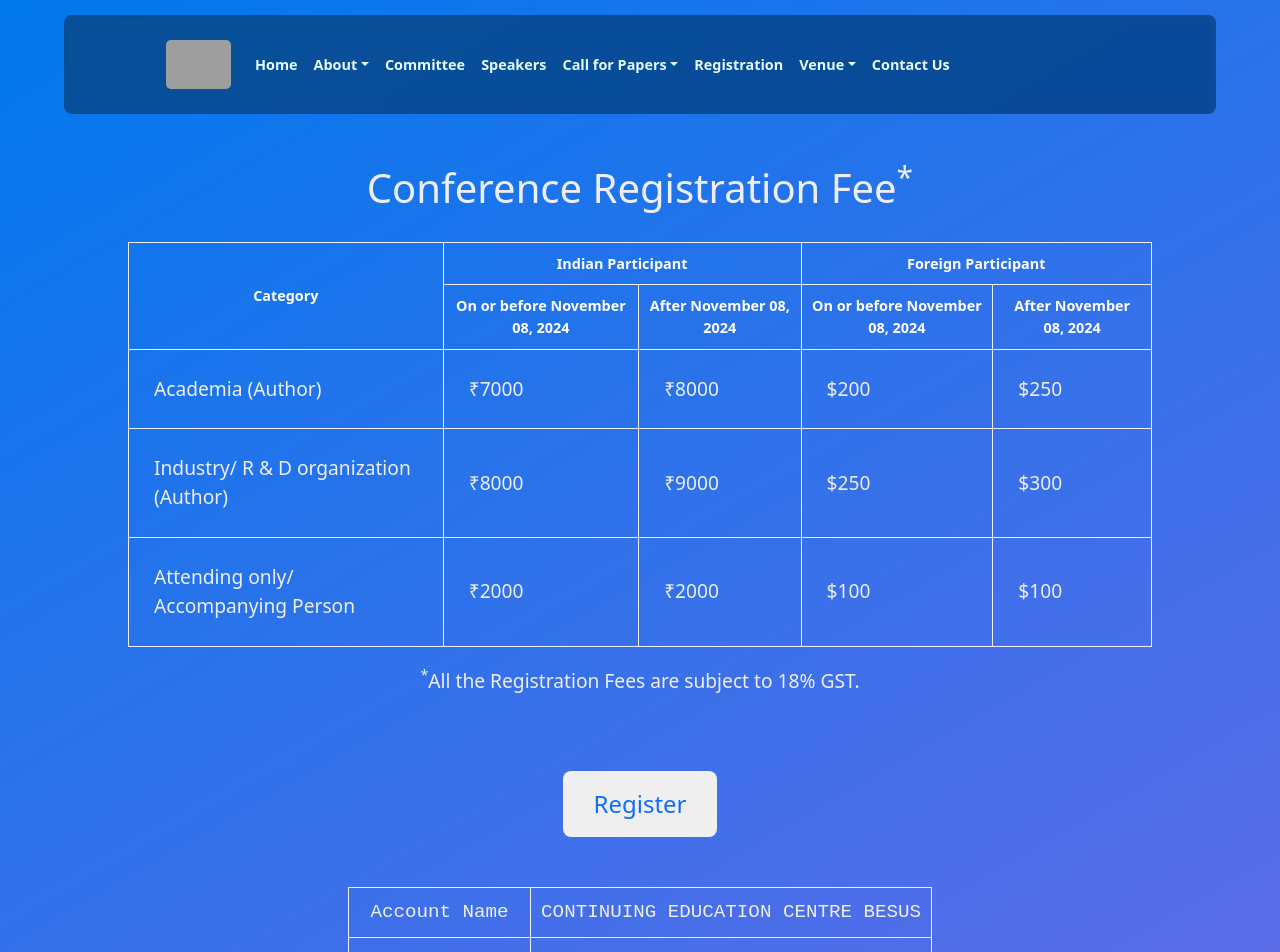
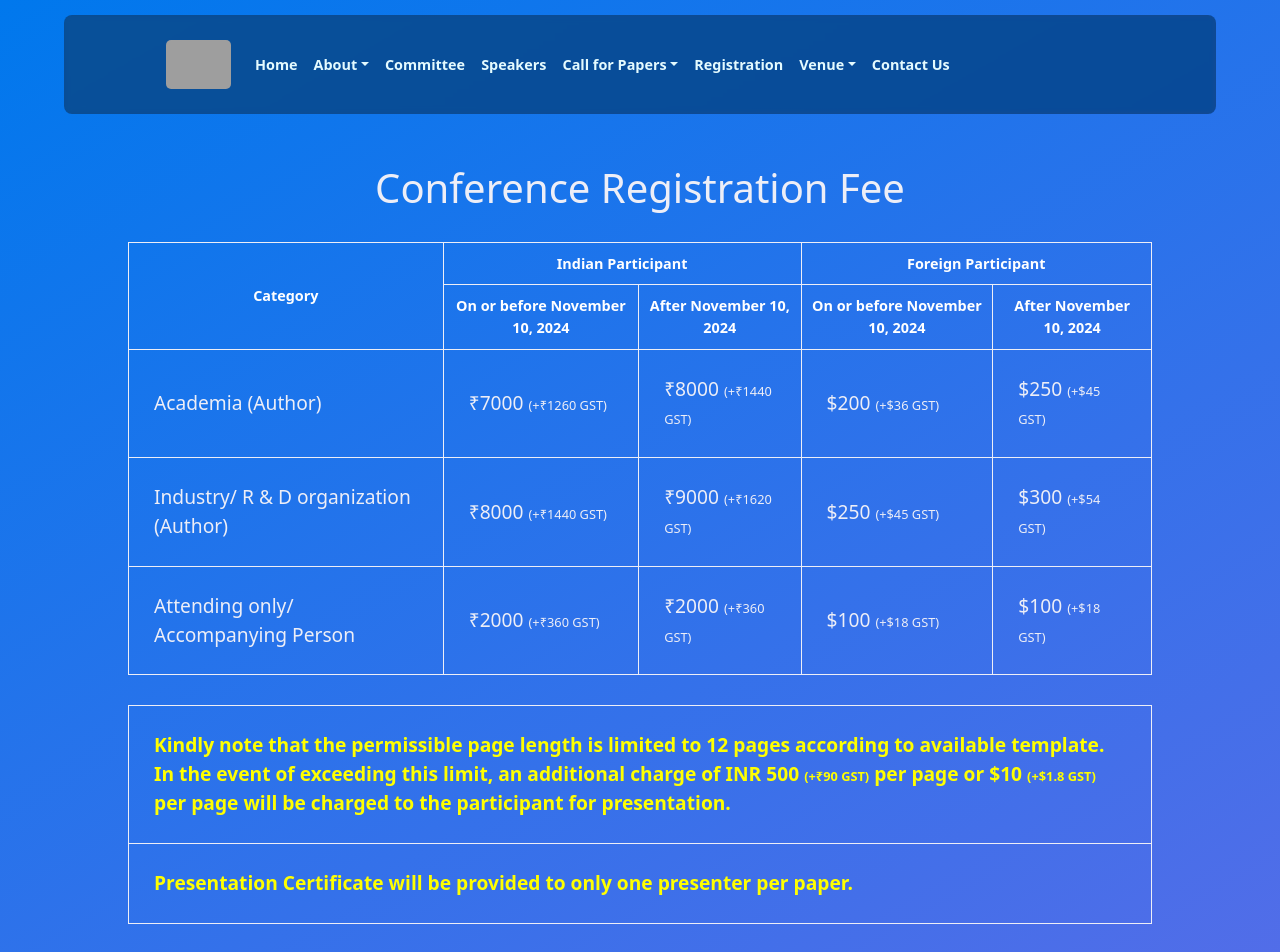
Before and after one commit to techlism/ICISS-2024-Website, a React (Create React App) app: page /register in a window 1280 px wide. Shown: the top 952 px of the page. Built offline with nearby package versions, Linux system fonts and the light colour scheme; grey boxes are pictures that could not be loaded; a web font is replaced by a local one.

Commit message:
added some notes and updated timelines

```diff
--- a/src/components/pages/RegistrationPage.jsx
+++ b/src/components/pages/RegistrationPage.jsx
@@ -1,55 +1,43 @@
-import Pricing from '../ui/Pricing';
-import styling from './HomePage.module.css';
-import {useLocation} from 'react-router-dom';
-const RegistrationPage = ()=>{
+import Pricing from "../ui/Pricing";
+import styling from "./HomePage.module.css";
+import { useLocation } from "react-router-dom";
+const RegistrationPage = () => {
 	useLocation();
-    return(
+	return (
 		<>
-        <h2 className={styling.subheading}>Conference Registration Fee<sup>*</sup></h2>
-        <Pricing/>
-        {/* <p style={
-            {
-                color:'#EDEEF7',
-                fontWeight:'500',
-                fontSize:'3.5rem',
-                textAlign:'center',
-                height:'32vh'
-            }
-        }>To be updated later.</p> */}
-        {/* <p style={{
-            color:'#EDEEF7',
-            fontWeight:'500',
-            maxWidth:'60vw',
-            textAlign:'center',
-            marginLeft:'20vw',
-            marginRight:'20vw',
-            fontSize:'1.2rem'
-        }}>
-            Kindly note that the permissible page length for manuscript submissions is limited to 12 pages. In the event of exceeding this limit, an additional charge of INR 500 per page or $10 per page will apply. The maximum page count with the surcharge is set at 15 pages.
-        </p>       */}
+			<h2 className={styling.subheading}>
+				Conference Registration Fee
+			</h2>
+			<Pricing />
 			<div
-            style={{display:'flex',flexDirection:'column',alignItems:'center'}}
+				style={{
+					display: "flex",
+					flexDirection: "column",
+					alignItems: "center",
+				}}
 			>
 				{/* Code written by Kundan */}
 				<button
 					style={{
-                padding: '15px',
-                paddingLeft: '30px',
-                paddingRight: '30px',
-                borderRadius: '8px',
-                border: 'none',
-                marginTop: '10px',
-                marginBottom: '30px'
+						padding: "15px",
+						paddingLeft: "30px",
+						paddingRight: "30px",
+						borderRadius: "8px",
+						border: "none",
+						marginTop: "10px",
+						marginBottom: "30px",
 					}}
-                type='submit'
+					type="submit"
 				>
 					{/*  */}
-                <a  target='_blank'
+					<a
+						target="_blank"
+						rel="noreferrer"
 						href="https://cmt3.research.microsoft.com/ICISS2024"
 						style={{
-                        textDecoration: 'none',
+							textDecoration: "none",
 							fontWeight: 500,
-                        fontSize: '1.5rem'
+							fontSize: "1.5rem",
 						}}
 					>
 						Register
@@ -57,41 +45,71 @@ const RegistrationPage = ()=>{
 				</button>
 				<div
 					style={{
-                color:'#EDEEF7',
-                fontWeight:'600',
-                fontSize:'1.2rem',
-                textAlign:'center',
-                maxWidth:'60vw',
-                marginLeft:'20vw',
-                marginRight:'20vw',
-                fontFamily: 'monospace, Courier'
+						color: "#EDEEF7",
+						fontWeight: "600",
+						fontSize: "1.2rem",
+						textAlign: "center",
+						maxWidth: "60vw",
+						marginLeft: "20vw",
+						marginRight: "20vw",
+						fontFamily: "monospace, Courier",
 					}}
 				>
-            <table style={{ width: '100%', borderCollapse: 'collapse', marginTop: '20px' }}>
+					<table
+						style={{
+							width: "100%",
+							borderCollapse: "collapse",
+							marginTop: "20px",
+						}}
+					>
 						<tbody>
 							<tr>
-                        <td style={{ border: '1px solid #EDEEF7', padding: '10px' }}>Account Name</td>
-                        <td style={{ border: '1px solid #EDEEF7', padding: '10px' }}>CONTINUING EDUCATION CENTRE BESUS</td>
+								<td style={{ border: "1px solid #EDEEF7", padding: "10px" }}>
+									Account Name
+								</td>
+								<td style={{ border: "1px solid #EDEEF7", padding: "10px" }}>
+									CONTINUING EDUCATION CENTRE BESUS
+								</td>
 							</tr>
 							<tr>
-                        <td style={{ border: '1px solid #EDEEF7', padding: '10px' }}>Bank Name</td>
-                        <td style={{ border: '1px solid #EDEEF7', padding: '10px' }}>PUNJAB NATIONAL BANK</td>
+								<td style={{ border: "1px solid #EDEEF7", padding: "10px" }}>
+									Bank Name
+								</td>
+								<td style={{ border: "1px solid #EDEEF7", padding: "10px" }}>
+									PUNJAB NATIONAL BANK
+								</td>
 							</tr>
 							<tr>
-                        <td style={{ border: '1px solid #EDEEF7', padding: '10px' }}>Branch Name</td>
-                        <td style={{ border: '1px solid #EDEEF7', padding: '10px' }}>BESUS BRANCH</td>
+								<td style={{ border: "1px solid #EDEEF7", padding: "10px" }}>
+									Branch Name
+								</td>
+								<td style={{ border: "1px solid #EDEEF7", padding: "10px" }}>
+									BESUS BRANCH
+								</td>
 							</tr>
 							<tr>
-                        <td style={{ border: '1px solid #EDEEF7', padding: '10px' }}>Account Number</td>
-                        <td style={{ border: '1px solid #EDEEF7', padding: '10px' }}>1532010011963</td>
+								<td style={{ border: "1px solid #EDEEF7", padding: "10px" }}>
+									Account Number
+								</td>
+								<td style={{ border: "1px solid #EDEEF7", padding: "10px" }}>
+									1532010011963
+								</td>
 							</tr>
 							<tr>
-                        <td style={{ border: '1px solid #EDEEF7', padding: '10px' }}>IFSC</td>
-                        <td style={{ border: '1px solid #EDEEF7', padding: '10px' }}>PUNB0153220</td>
+								<td style={{ border: "1px solid #EDEEF7", padding: "10px" }}>
+									IFSC
+								</td>
+								<td style={{ border: "1px solid #EDEEF7", padding: "10px" }}>
+									PUNB0153220
+								</td>
 							</tr>
 							<tr>
-                        <td style={{ border: '1px solid #EDEEF7', padding: '10px' }}>MICR Code</td>
-                        <td style={{ border: '1px solid #EDEEF7', padding: '10px' }}>700024396</td>
+								<td style={{ border: "1px solid #EDEEF7", padding: "10px" }}>
+									MICR Code
+								</td>
+								<td style={{ border: "1px solid #EDEEF7", padding: "10px" }}>
+									700024396
+								</td>
 							</tr>
 						</tbody>
 					</table>
@@ -99,17 +117,19 @@ const RegistrationPage = ()=>{
 			</div>
 			<p
 				style={{
-                color:'#EDEEF7',
-                fontWeight:'500',
-                fontSize:'1.2rem',
-                textAlign:'center',
-                marginTop:'10px'
+					color: "#EDEEF7",
+					fontWeight: "500",
+					fontSize: "1.2rem",
+					textAlign: "center",
+					marginTop: "10px",
 				}}
 			>
-               Last date of author's registration is 8 Nov 2024. After that, an additional fee of ₹1000 for Indian participants and $50 for foreign participants must be paid.
+				Last date of author's registration is 10th Nov 2024. After that, an
+				additional fee of ₹1000 for Indian participants and $50 for foreign
+				participants must be paid.
 			</p>
 		</>
-        )
-}
+	);
+};
 
 export default RegistrationPage;
--- a/src/components/ui/Pricing.jsx
+++ b/src/components/ui/Pricing.jsx
@@ -1,9 +1,9 @@
-import styling from './Pricing.module.css';
+import styling from "./Pricing.module.css";
 
 const Pricing = () => {
 	return (
-        <div className={styling['table-wrapper']}>
-            <div className={styling['table-container']}>
+		<div className={styling["table-wrapper"]}>
+			<div className={styling["table-container"]}>
 				<table className={styling.table}>
 					<tbody>
 						<tr>
@@ -12,45 +12,83 @@ const Pricing = () => {
 							<th colSpan="2">Foreign Participant</th>
 						</tr>
 						<tr>
-                            <th>On or before November 08, 2024</th>
-                            <th>After November 08, 2024</th>
-                            <th>On or before November 08, 2024</th>
-                            <th>After November 08, 2024</th>
+							<th>On or before November 10, 2024</th>
+							<th>After November 10, 2024</th>
+							<th>On or before November 10, 2024</th>
+							<th>After November 10, 2024</th>
 						</tr>
 						<tr>
 							<td>Academia (Author)</td>
-                            <td>₹7000</td>
-                            <td>₹8000</td>
-                            <td>$200</td>
-                            <td>$250</td>
+							<td>
+								₹7000 <span style={{ fontSize: "0.8rem" }}>(+₹1260 GST)</span>
+							</td>
+							<td>
+								₹8000 <span style={{ fontSize: "0.8rem" }}>(+₹1440 GST)</span>
+							</td>
+							<td>
+								$200 <span style={{ fontSize: "0.8rem" }}>(+$36 GST)</span>
+							</td>
+							<td>
+								$250 <span style={{ fontSize: "0.8rem" }}>(+$45 GST)</span>
+							</td>
 						</tr>
 						<tr>
 							<td>Industry/ R & D organization (Author)</td>
-                            <td>₹8000</td>
-                            <td>₹9000</td>
-                            <td>$250</td>
-                            <td>$300</td>
+							<td>
+								₹8000 <span style={{ fontSize: "0.8rem" }}>(+₹1440 GST)</span>
+							</td>
+							<td>
+								₹9000 <span style={{ fontSize: "0.8rem" }}>(+₹1620 GST)</span>
+							</td>
+							<td>
+								$250 <span style={{ fontSize: "0.8rem" }}>(+$45 GST)</span>
+							</td>
+							<td>
+								$300 <span style={{ fontSize: "0.8rem" }}>(+$54 GST)</span>
+							</td>
 						</tr>
 						<tr>
 							<td>Attending only/ Accompanying Person</td>
-                            <td>₹2000</td>
-                            <td>₹2000</td>
-                            <td>$100</td>
-                            <td>$100</td>
+							<td>
+								₹2000 <span style={{ fontSize: "0.8rem" }}>(+₹360 GST)</span>
+							</td>
+							<td>
+								₹2000 <span style={{ fontSize: "0.8rem" }}>(+₹360 GST)</span>
+							</td>
+							<td>
+								$100 <span style={{ fontSize: "0.8rem" }}>(+$18 GST)</span>
+							</td>
+							<td>
+								$100 <span style={{ fontSize: "0.8rem" }}>(+$18 GST)</span>
+							</td>
 						</tr>
 					</tbody>
 				</table>
-                <p
-                    style={{
-                        color: '#EDEEF7',
-                        fontWeight: '500',
-                        fontSize: '1.2rem',
-                        textAlign: 'center',
-                        marginTop: '20px'
-                    }}
-                >
-                    <sup>*</sup>All the Registration Fees are subject to 18% GST.
-                </p>
+			</div>
+			<div className={styling["table-wrapper"]}>
+				<div className={styling["table-container"]}>
+					<table className={styling.table}>
+						<tbody>
+							<tr>
+								<td style={{ color: "yellow", fontWeight: "bold" }}>
+									Kindly note that the permissible page length is limited to 12
+									pages according to available template. In the event of
+									exceeding this limit, an additional charge of INR 500{" "}
+									<span style={{ fontSize: "0.8rem" }}>(+₹90 GST)</span> per
+									page or $10{" "}
+									<span style={{ fontSize: "0.8rem" }}>(+$1.8 GST)</span> per
+									page will be charged to the participant for presentation.
+								</td>
+							</tr>
+							<tr>
+								<td style={{ color: "yellow", fontWeight: "bold" }}>
+									Presentation Certificate will be provided to only one
+									presenter per paper.
+								</td>
+							</tr>
+						</tbody>
+					</table>
+				</div>
 			</div>
 		</div>
 	);
--- a/src/components/ui/Pricing.module.css
+++ b/src/components/ui/Pricing.module.css
@@ -20,6 +20,8 @@ tr > th{
 .table-wrapper{
     display: flex;
     justify-content: center;
+    flex-direction: column;
+    align-items: center;
     margin-top: 30px;
     margin-left: 25px;
     margin-right: 25px;
--- a/src/components/ui/Timeline.jsx
+++ b/src/components/ui/Timeline.jsx
@@ -29,7 +29,7 @@ const Timeline = ()=>{
                 </tr>
                 <tr>
                 <td>Author Registration Deadline</td>
-                <td>November 8, 2024</td>
+                <td>November 10, 2024</td>
                 </tr>
                 <tr>
                 <td>Conference Date</td>
```
Lines whose indentation alone changed are shown as unchanged.
